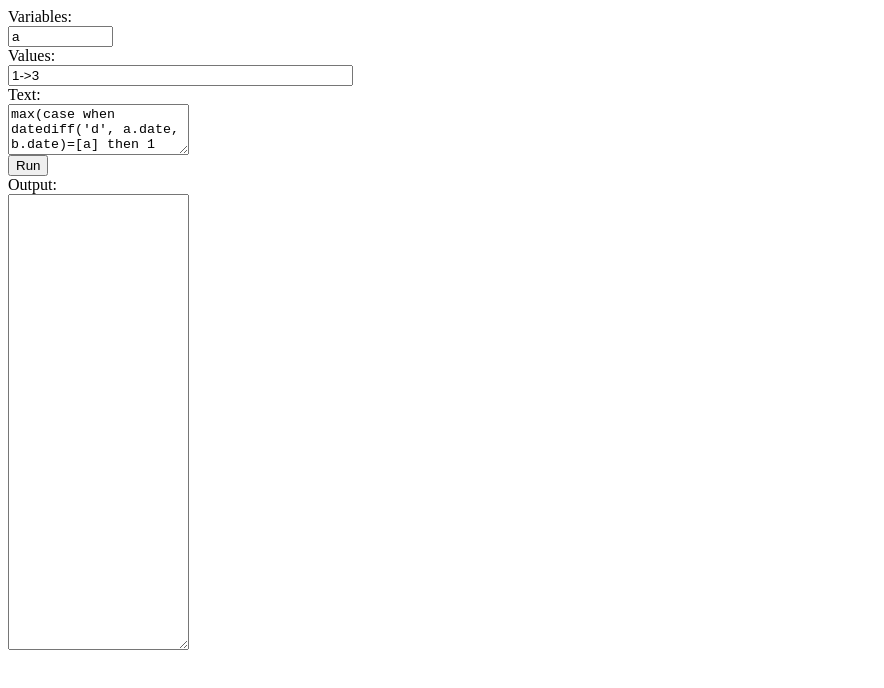
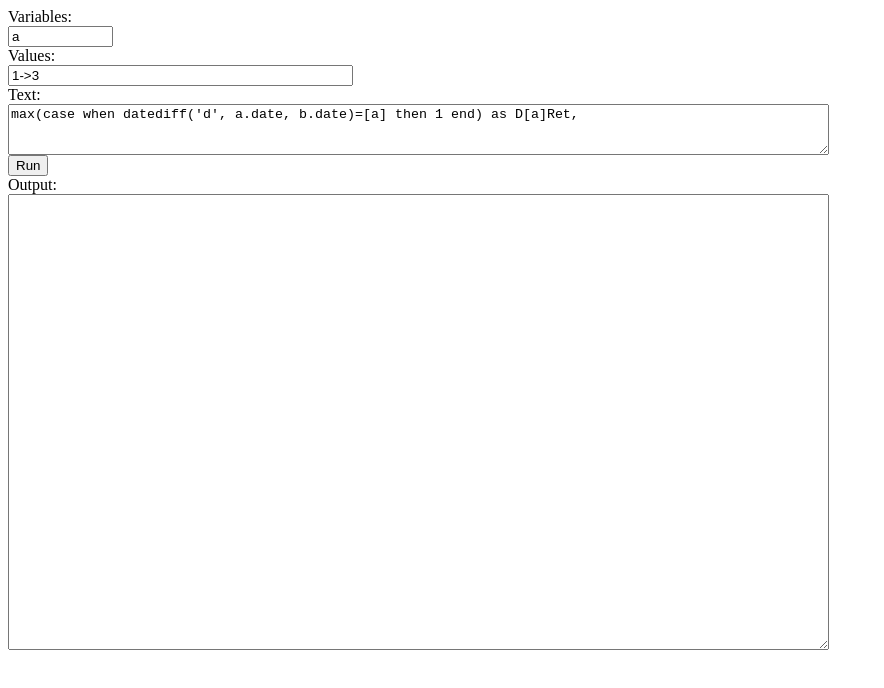
Before and after one commit to hphillips/SimpleApps, a plain HTML site: page index.html in a window 1280 px wide. Shown: the whole page, without its empty margins (0-884 px from the left). Drawn offline with Linux system fonts and the light colour scheme.

Commit message:
Update index.html

```diff
--- a/index.html
+++ b/index.html
@@ -60,12 +60,12 @@ Values:
  <br />
 Text:
  <br />
- <textarea id="text" wrap="logical" rows="3" columns="200">max(case when datediff('d', a.date, b.date)=[a] then 1 end) as D[a]Ret,
+ <textarea id="text" wrap="logical" rows="3" cols="100">max(case when datediff('d', a.date, b.date)=[a] then 1 end) as D[a]Ret,
  </textarea>
  <br />
  <input onclick="loop()" type="button" value="Run" />
  <br />
  Output:
   <br />
- <textarea id="output" wrap="logical" rows="30" columns="200"></textarea>
+ <textarea id="output" wrap="logical" rows="30" cols="100"></textarea>
 </body>
```
